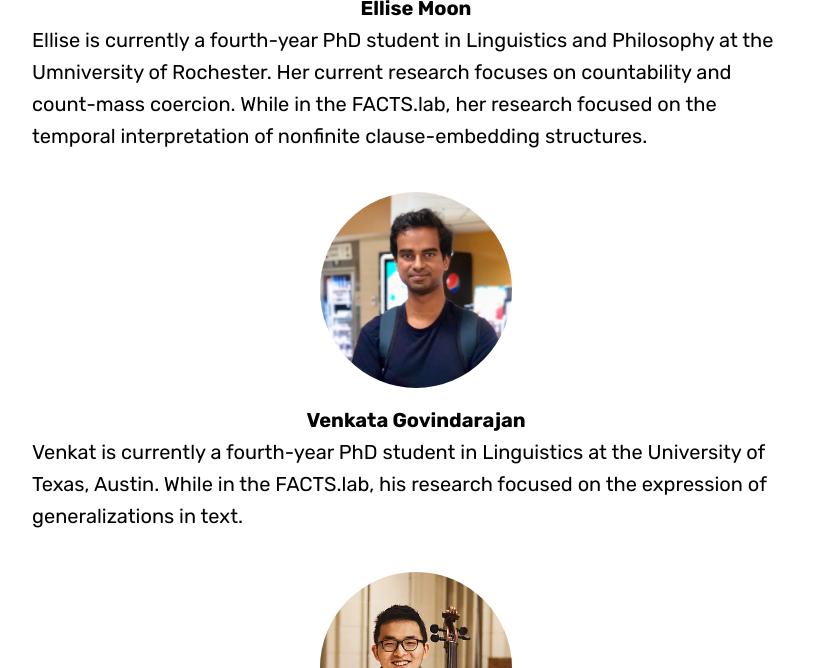
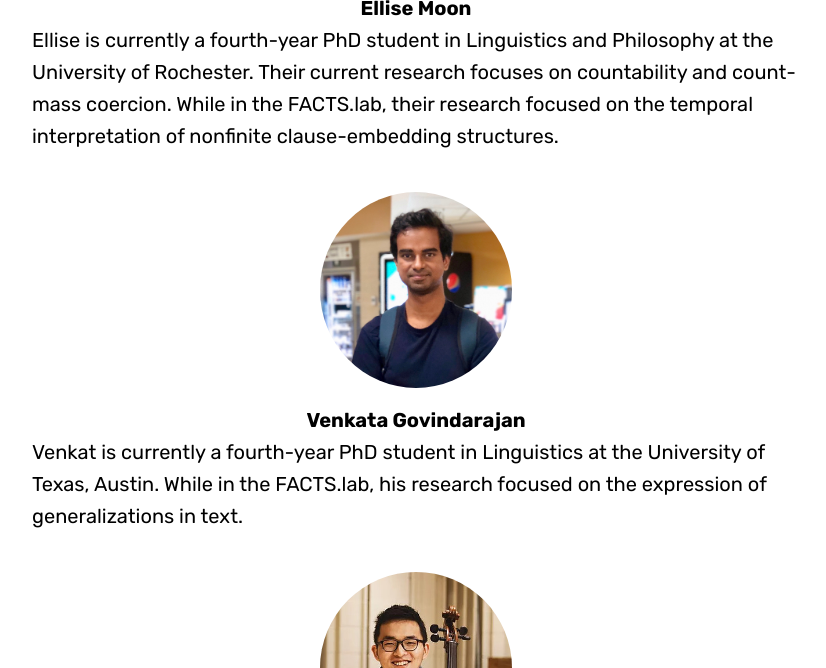
Before and after one commit to FACTSlab/factslab.github.io, a Jekyll site: the page built from people.md, in a window 1280 px wide and 900 px high, scrolled down 6189 px, cut to the strip 232-900 px from the top of the window. Shown: the whole strip, without its empty margins (224-1050 px from the left). Built offline with Jekyll 4.4.1, drawn with Linux system fonts in a browser that asks for light colours; some web fonts are replaced.

Commit message:
Updates Ellise's pronouns.

```diff
--- a/_data/people.yml
+++ b/_data/people.yml
@@ -85,7 +85,7 @@
     - name: Ellise Moon
       website: https://eclairemoon.github.io/
       image: ellise-moon.jpg
-      description: Ellise is currently a fourth-year PhD student in Linguistics and Philosophy at the Umniversity of Rochester. Her current research focuses on countability and count-mass coercion. While in the FACTS.lab, her research focused on <a href="https://ling.auf.net/lingbuzz/005282/current.pdf">the temporal interpretation of nonfinite clause-embedding structures</a>.
+      description: Ellise is currently a fourth-year PhD student in Linguistics and Philosophy at the University of Rochester. Their current research focuses on countability and count-mass coercion. While in the FACTS.lab, their research focused on <a href="https://ling.auf.net/lingbuzz/005282/current.pdf">the temporal interpretation of nonfinite clause-embedding structures</a>.
 
     - name: Venkata Govindarajan
       website: https://venkatasg.me/
```
